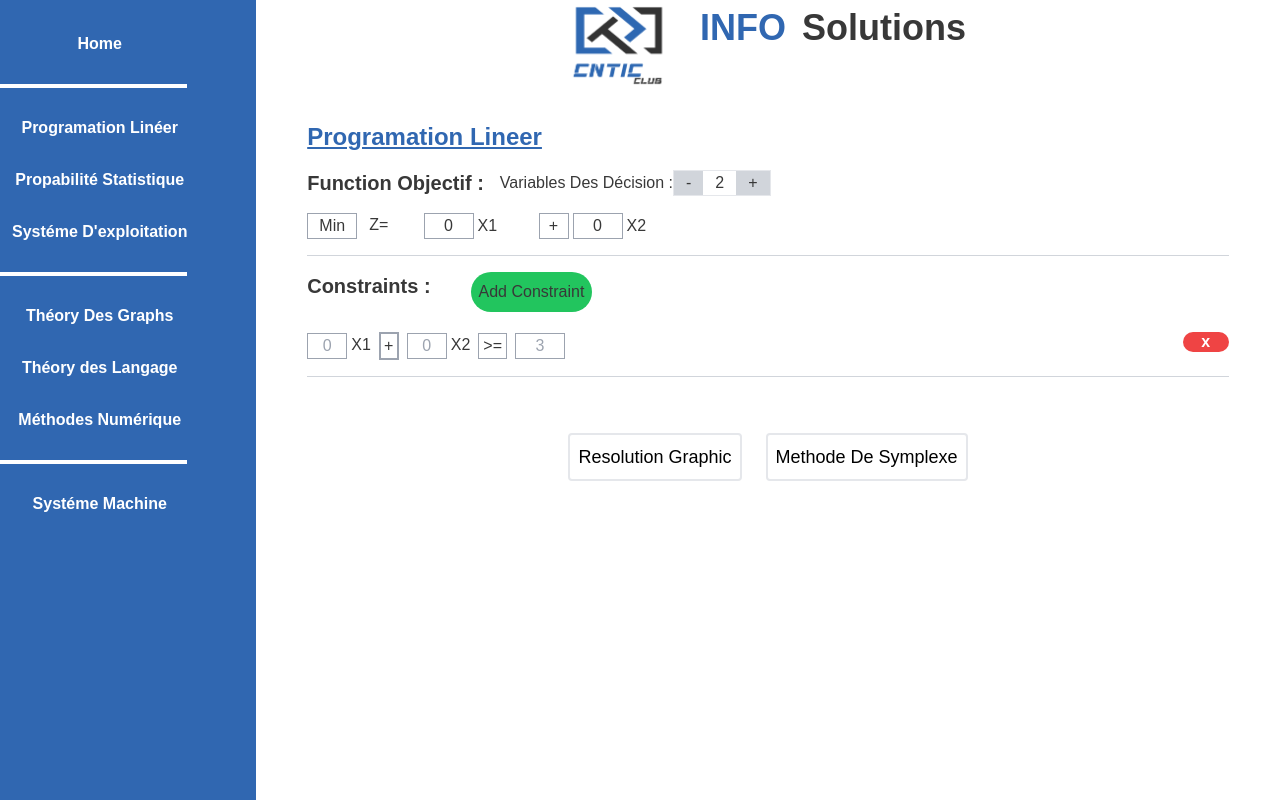
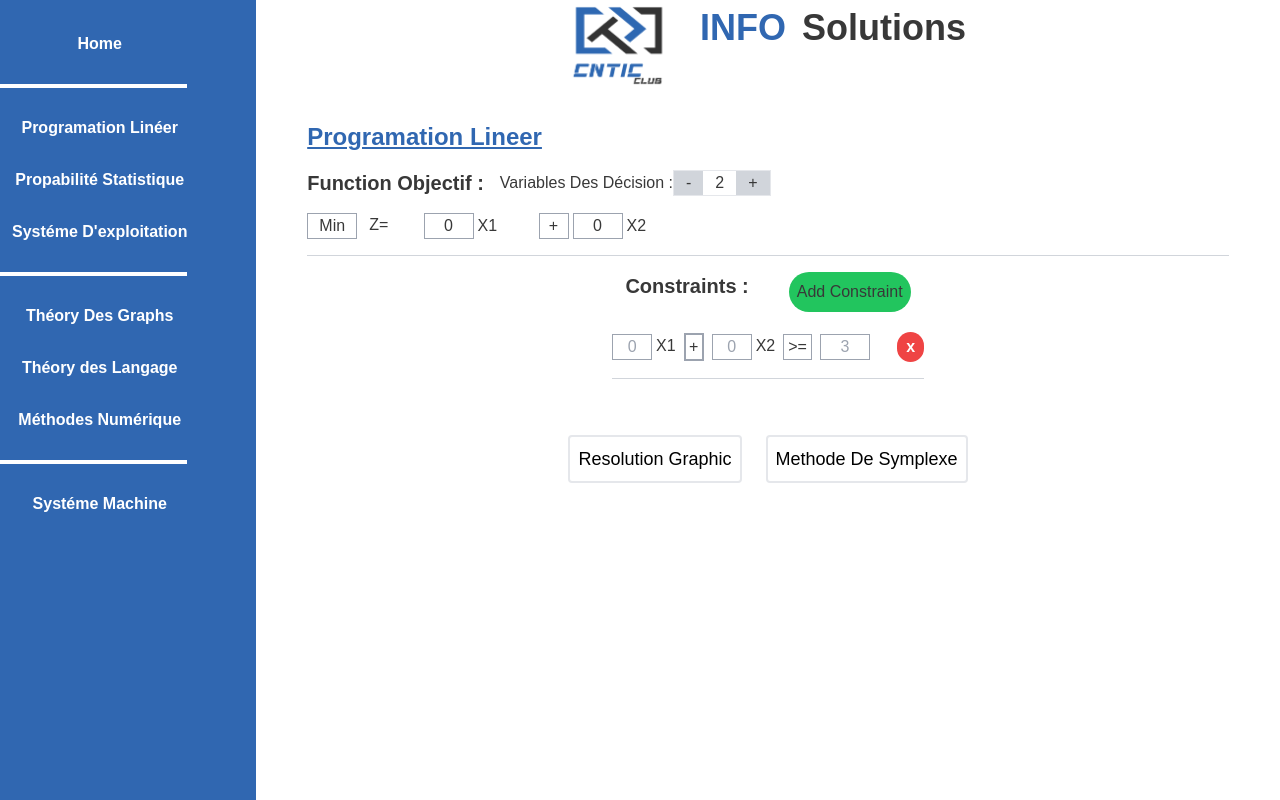
Before and after one commit to imadbenmadi/InfoSolutions, a React (Vite) app: page /PL in a window 1280 px wide. Both pictures are taken after a click on the button "Add Constraint". Built offline with nearby package versions, Linux system fonts and the light colour scheme.

Commit message:
fixing Containts Ui

```diff
--- a/src/Components/PL Components/Containts.jsx
+++ b/src/Components/PL Components/Containts.jsx
@@ -92,7 +92,7 @@ export default function Constraints() {
 
     return (
         <>
-            <div className=" flex items-start justify-start gap-10">
+            <div className=" flex items-start justify-center gap-10">
                 <div className="text-xl font-semibold mb-3">Constraints :</div>
                 {/* Add Constraint btn */}
                 <div className=" w-fit">
@@ -106,11 +106,11 @@ export default function Constraints() {
             </div>
 
             {/* Contraints */}
-            <div className="flex flex-col justify-center">
+            <div className="flex flex-col justify-center  w-fit m-auto">
                 {constraints.map((constraint, index) => (
                     <React.Fragment key={index}>
-                        <div className=" flex">
-                            <div className="flex-[95%] flex items-center flex-wrap gap-2  m-auto">
+                        <div className=" flex gap-6 items-center justify-center">
+                            <div className="flex-[95%] flex items-center flex-wrap gap-2 m-auto">
                                 {Array.from(
                                     { length: Desision_var_Nbr },
                                     (_, i) => (
@@ -196,7 +196,7 @@ export default function Constraints() {
                             </div>
                             {/* Remove Constraint */}
                             <button
-                                className="flex-[5%] w-[20px] h-[20px] bg-red-500 flex justify-center
+                                className=" w-[30px] h-[30px] bg-red-500 flex justify-center
                                     items-center text-white font-bold rounded-full"
                                 onClick={() => handleRemoveConstraint(index)}
                             >
```
